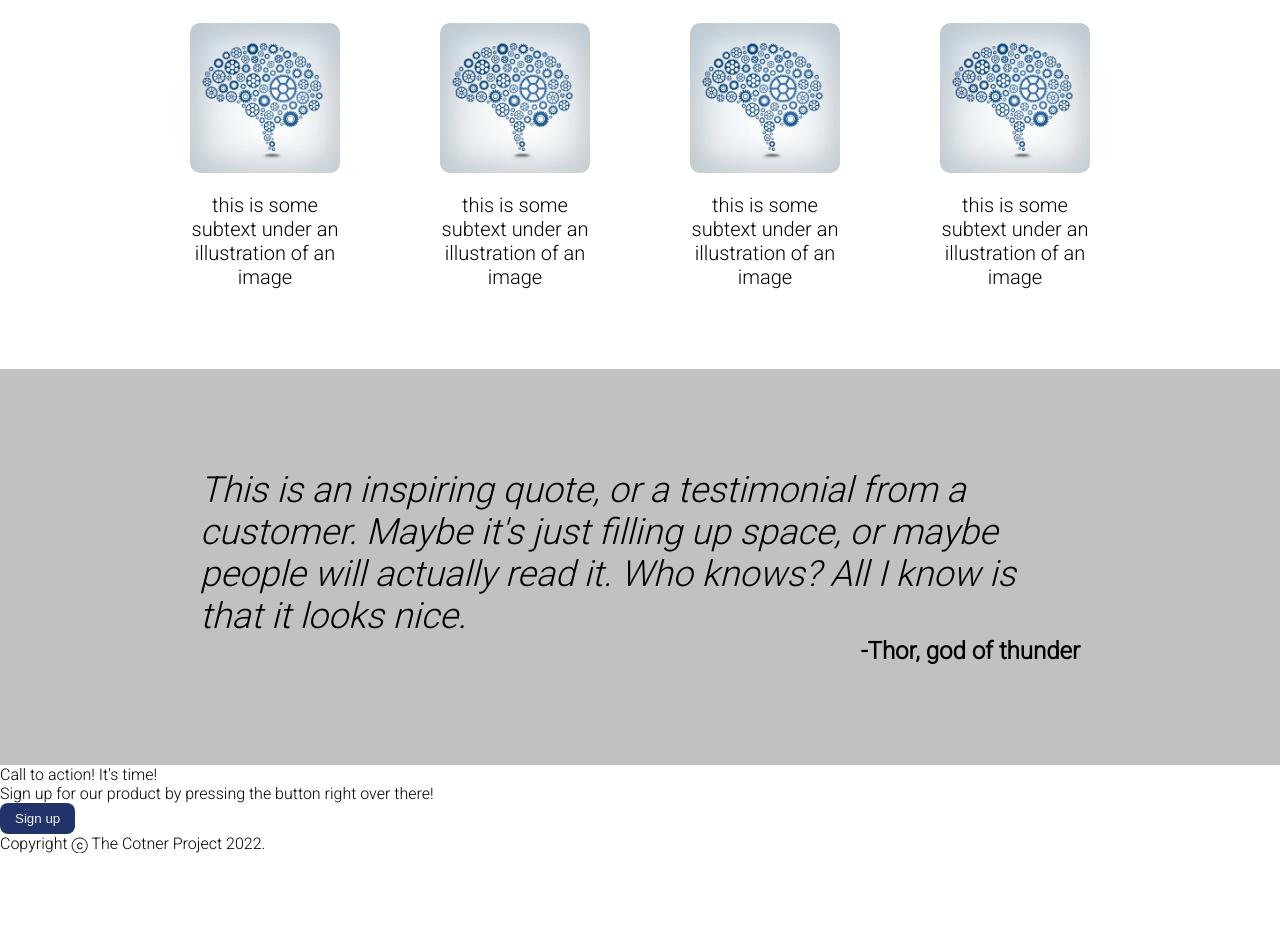
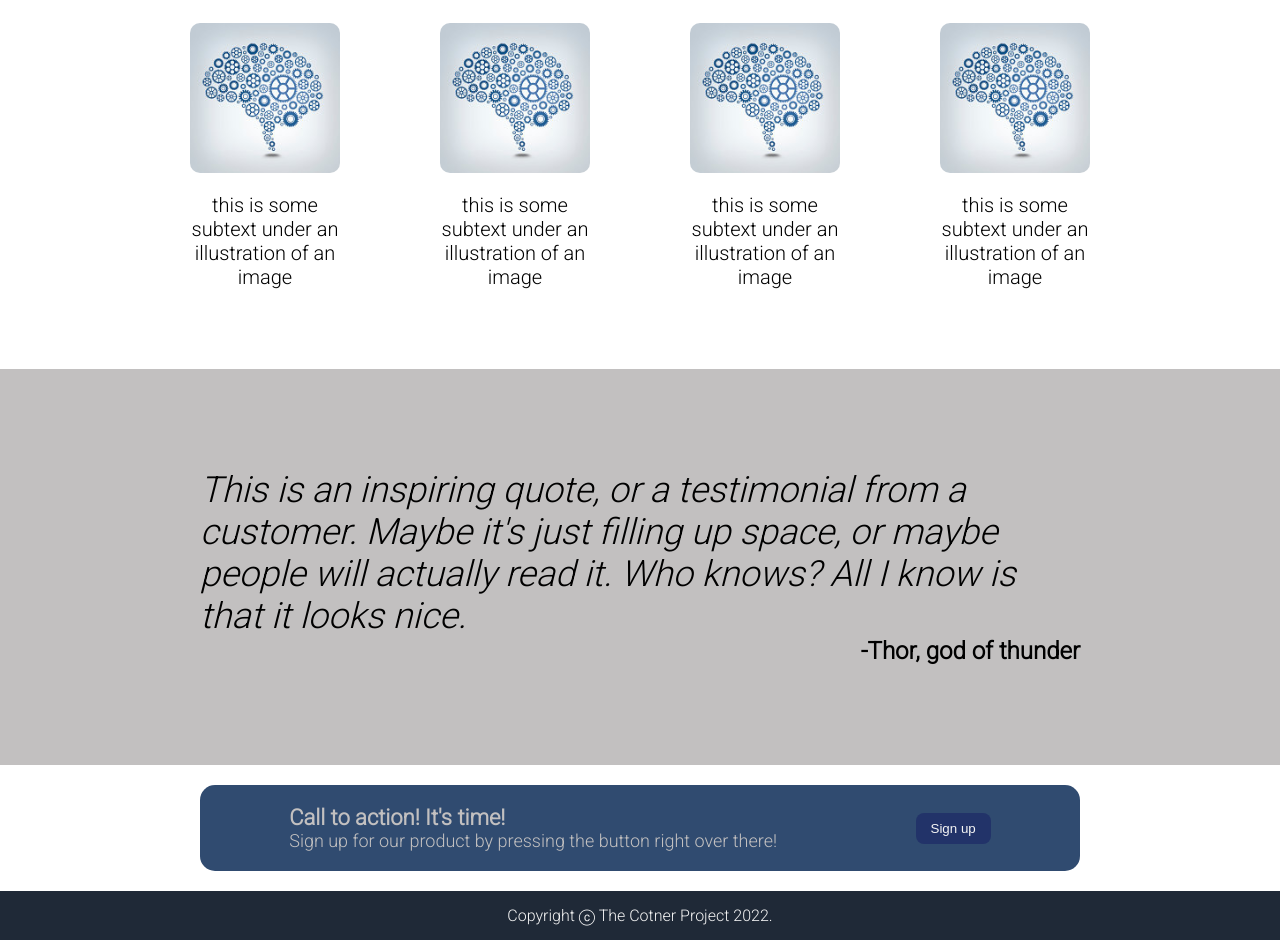
Before and after one commit to zachcotner/Landing-Page, a plain HTML site: page index.html in a window 1280 px wide. Shown: the part 635-1575 px from the top of the page. Before the commit the page ends 1488 px from the top, so only its background shows below. Drawn offline with Linux system fonts and the light colour scheme.

Commit message:
finished css and html for all sections

```diff
--- a/index.html
+++ b/index.html
@@ -58,8 +58,10 @@
     </div>
 
     <div class="call-action">
-        <div class="time">Call to action! It's time!</div>
-        <div class="for-what">Sign up for our product by pressing the button right over there!</div>
+        <div class="done">
+            <div class="time">Call to action! It's time!</div>
+            <div class="for-what">Sign up for our product by pressing the button right over there!</div>
+        </div>
         <button class="sign-up" type="button" alt="Sign up button">Sign up</button>
     </div>
 
--- a/style.css
+++ b/style.css
@@ -125,3 +125,33 @@ h1{
     font-size: 24px;
     font-weight: bold;
 }
+
+.call-action{
+    display: flex;
+    justify-content: space-around;
+    align-items: center;
+    padding: 20px;
+    margin: 20px 200px;
+    background-color: #304b70;
+    color:rgb(194, 192, 192);
+    border-radius: 15px;
+}
+
+.time{
+    font-size: 22px;
+    font-weight: bold
+}
+
+.for-what{
+    font-size: 18px;
+    font-weight: 300;
+}
+
+.footer{
+    display: flex;
+    align-items: center;
+    justify-content: center;
+    background-color: #1f2937;
+    color:whitesmoke;
+    padding: 15px 15px;
+}
```
